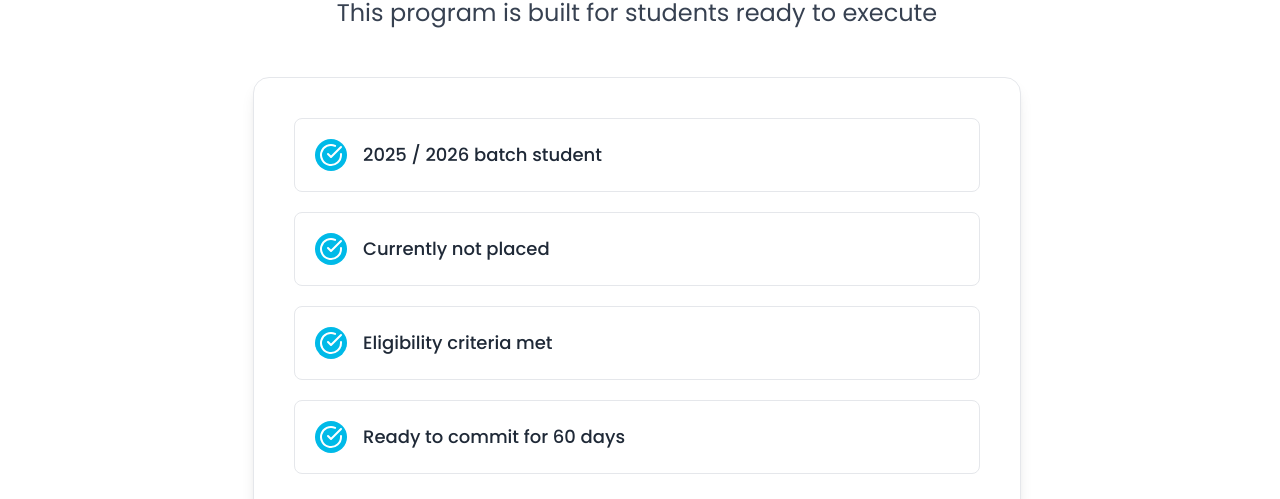
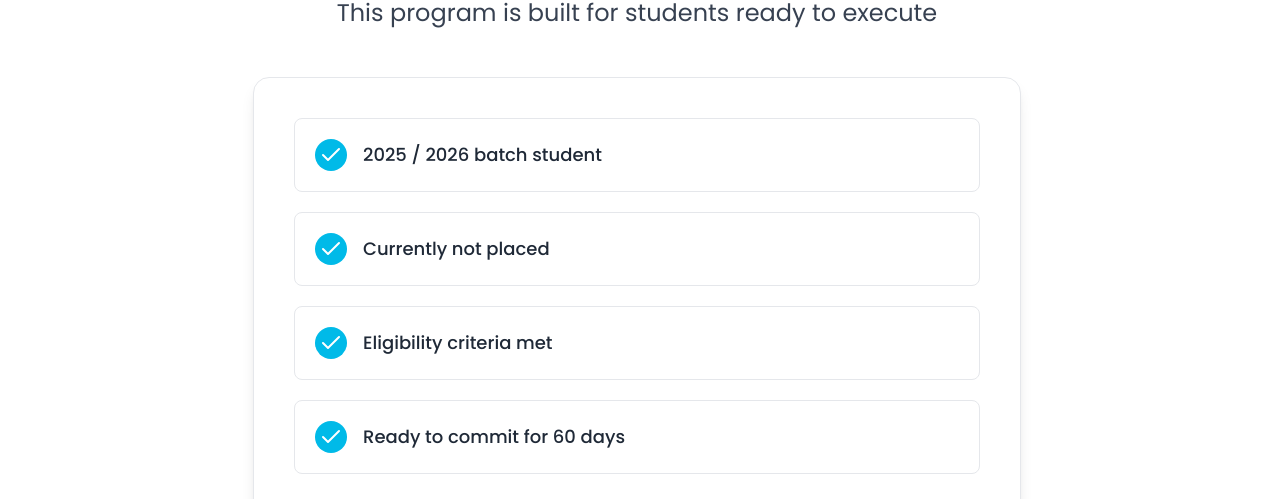
Before and after one commit to HIREKARMA1/shortlisted-ui, a Next.js app: page / in a window 1280 px wide. Shown: the part 1686-2185 px from the top of the page. Built offline with nearby package versions, Linux system fonts and the light colour scheme.

Commit message:
check icon aded

```diff
--- a/components/home/WhoCanJoin.tsx
+++ b/components/home/WhoCanJoin.tsx
@@ -2,7 +2,7 @@
 
 import React, { useState, useEffect } from 'react';
 import { useTheme } from 'next-themes';
-import { CheckCircle, Users } from 'lucide-react';
+import { CheckCircle,Check, Users } from 'lucide-react';
 
 const WhoCanJoin: React.FC = () => {
     const [mounted, setMounted] = useState(false);
@@ -57,7 +57,7 @@ const WhoCanJoin: React.FC = () => {
                                             ? 'bg-[#A800FF]'
                                             : 'bg-[#00BAE8]'
                                             }`}>
-                                            <CheckCircle className="w-4 h-4 sm:w-5 sm:h-5 md:w-6 md:h-6 text-white" />
+                                            <Check className="w-4 h-4 sm:w-5 sm:h-5 md:w-6 md:h-6 text-white" />
                                         </div>
                                     </div>
                                     {/* Criterion Text */}
```
